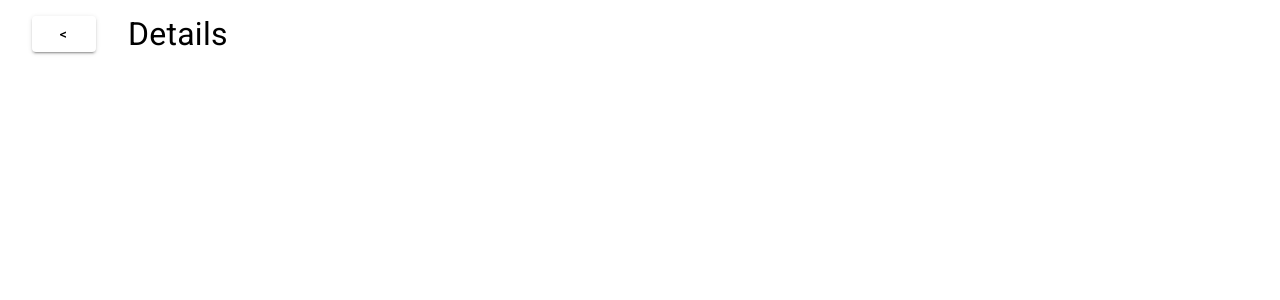
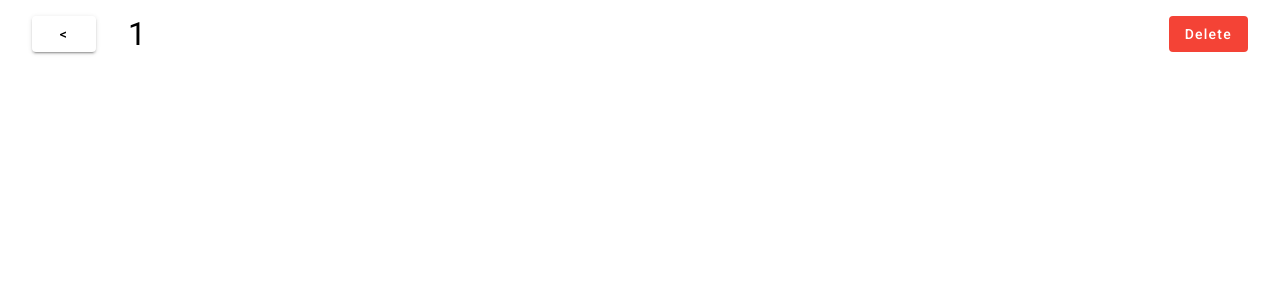
Before and after one commit to victorlbitten/lvc-training-front, an Angular app: page /datasets/1 in a window 1280 px wide. Shown: the top 300 px of the page. Built offline with nearby package versions, Linux system fonts and the light colour scheme.

Commit message:
Now we can delete datasets

```diff
--- a/src/app/components/dataset-details/dataset-details.component.html
+++ b/src/app/components/dataset-details/dataset-details.component.html
@@ -1,9 +1,16 @@
 <div class="page-body">
+  <ng-container *ngTemplateOutlet="header"></ng-container>
+</div>
+
+<ng-template #header>
+  <div class="page-header">
     <div class="page-title">
       <button [routerLink]="['/datasets']" mat-raised-button color="basic">
         <
       </button>
       <div></div>
-    <span>Details</span>
+      <span>{{datasetName}}</span>
     </div>
+    <button mat-flat-button color="warn" (click)="deleteDataset()">Delete</button>
   </div>
+</ng-template>
--- a/src/app/components/dataset-details/dataset-details.component.ts
+++ b/src/app/components/dataset-details/dataset-details.component.ts
@@ -1,10 +1,29 @@
-import { Component } from '@angular/core';
+import { Component, OnInit } from '@angular/core';
+import { ActivatedRoute, Router } from '@angular/router';
+import { DatasetName } from 'src/app/models/datasets.model';
+import { DatasetService } from 'src/app/services/dataset.service';
 
 @Component({
   selector: 'app-dataset-details',
   templateUrl: './dataset-details.component.html',
-  styleUrls: ['./dataset-details.component.css']
+  styleUrls: ['./dataset-details.component.css'],
 })
-export class DatasetDetailsComponent {
+export class DatasetDetailsComponent implements OnInit {
+  datasetName: DatasetName;
 
+  constructor(
+    private route: ActivatedRoute,
+    private router: Router,
+    private datasetService: DatasetService
+  ) {}
+
+  ngOnInit() {
+    this.datasetName = this.route.snapshot.params['datasetname'];
+  }
+
+  deleteDataset() {
+    this.datasetService.deleteDataset(this.datasetName).subscribe(() => {
+      this.router.navigate(['/datasets']);
+    });
+  }
 }
```
Lines whose indentation alone changed are shown as unchanged.
